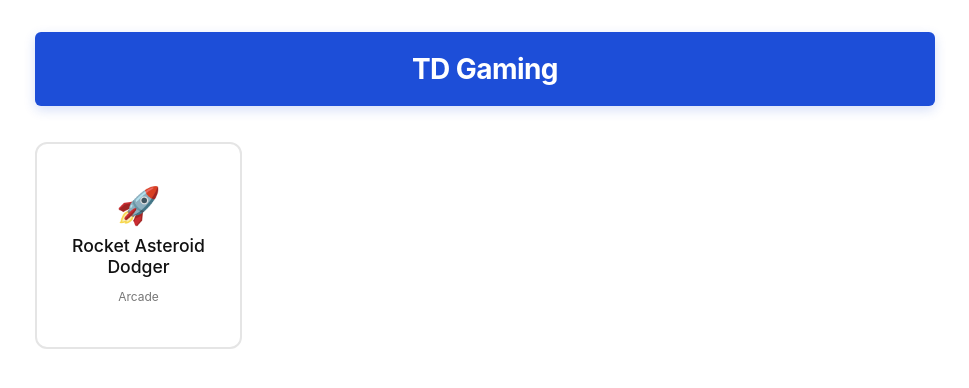
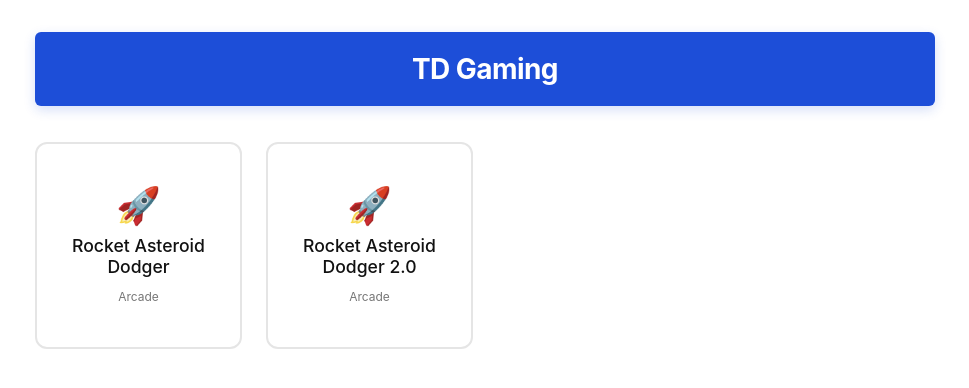
Before and after one commit to djaschmitz07-maker/TDGames, a plain HTML site: page index.html in a window 1280 px wide. Shown: the whole page, without its empty margins (155-1124 px from the left). Drawn offline with Linux system fonts and the light colour scheme.

Commit message:
Add link for Rocket Asteroid Dodger 2.0

```diff
--- a/index.html
+++ b/index.html
@@ -129,6 +129,12 @@
             <span>Rocket Asteroid Dodger</span>
             <span class="game-tag">Arcade</span>
         </a>
+
+        <a href="https://djaschmitz07-maker.github.io/Rocket-Asteroid-Dodger2.0/" target="_blank" rel="noopener noreferrer" class="game-square">
+            <span class="game-icon">🚀</span>
+            <span>Rocket Asteroid Dodger 2.0</span>
+            <span class="game-tag">Arcade</span>
+        </a>
     </main>
 
 </body>
```
